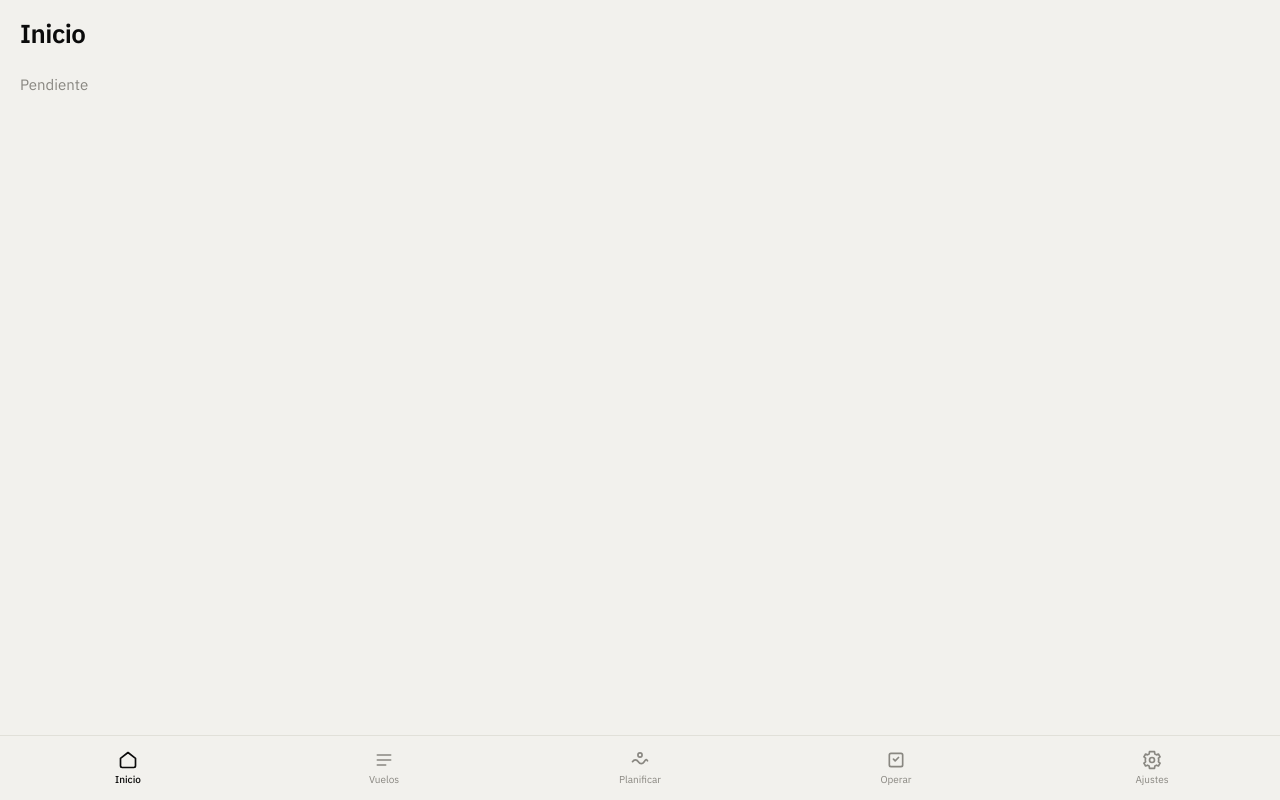
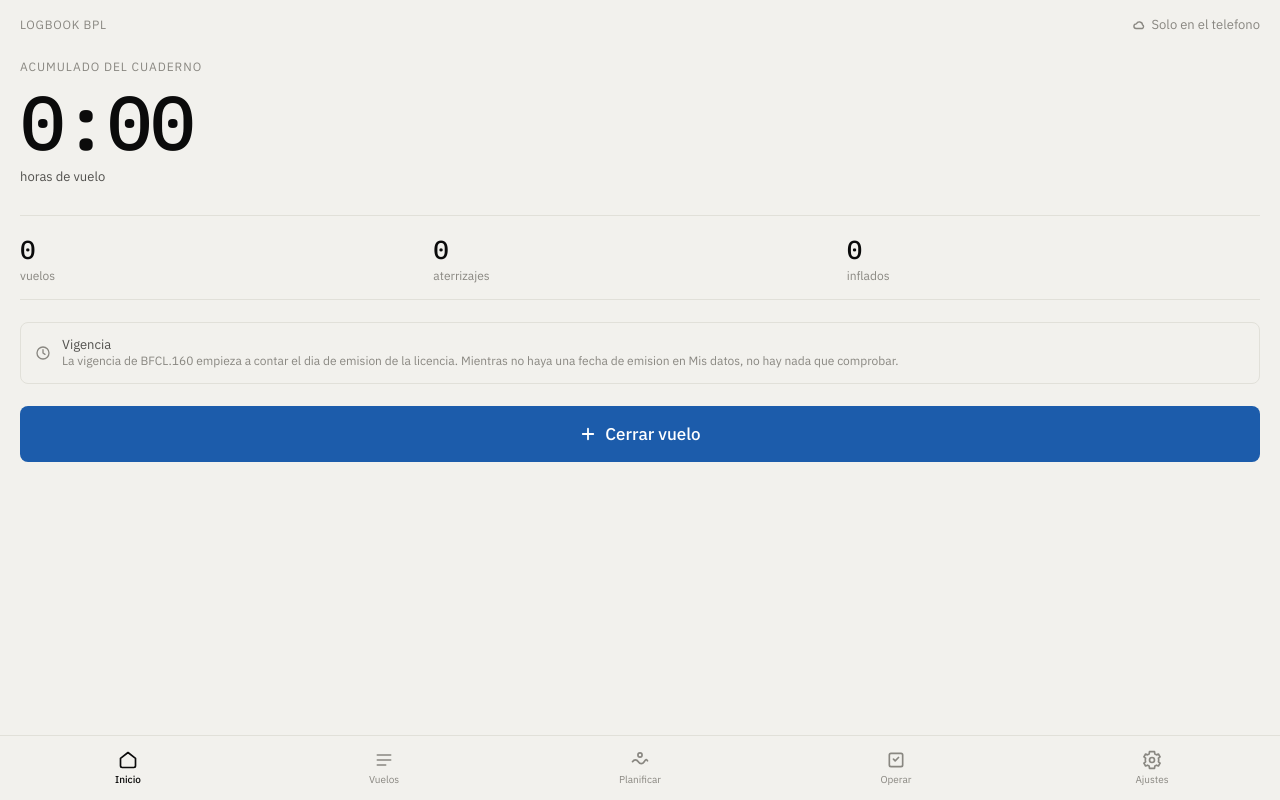
Before and after one commit to didachf/bpl-app, a Preact app: page / in a window 1280 px wide. Both pictures are taken after a click on the button "Empezar de cero". Built offline with nearby package versions, Linux system fonts and the light colour scheme.

Commit message:
feat(ui): Inicio, acumulado del cuaderno, incompletos y vigencia por clase

```diff
--- a/src/ui/components/PanelVigencia.tsx
+++ b/src/ui/components/PanelVigencia.tsx
@@ -73,7 +73,7 @@ export function PanelVigencia(
               width={2.4}
             />
             <span class="lbl" style="flex-grow: 1; min-width: 0;">{i.label}</span>
-            <span class="num lbl muted">{i.valor}</span>
+            <span class="num lbl muted" style="white-space: nowrap;">{i.valor}</span>
           </div>
         ))}
       </div>
--- a/src/ui/screens/Inicio.tsx
+++ b/src/ui/screens/Inicio.tsx
@@ -1,5 +1,148 @@
+// src/ui/screens/Inicio.tsx
+// El acumulado del cuaderno como numero protagonista, los incompletos
+// pendientes de rematar, y el boton de cerrar vuelo.
+//
+// NO hay panel de progreso hacia el BPL. Se retiro con el resto del
+// seguimiento del curso, y con el `domain/progress.ts` entero. Durante la fase
+// de alumno esta pantalla no lleva ningun contador reglamentario a proposito:
+// el acumulado es un dato llano. Ver el spec §5.
+import { logbookTotals } from '../../domain/totals'
+import type { BalloonClass } from '../../domain/types'
+import { Icon } from '../components/Icon'
+import { Notice } from '../components/Notice'
+import { PanelVigencia } from '../components/PanelVigencia'
 import { Screen } from '../components/Screen'
+import { formatDateShort, formatHm } from '../format'
+import { missingFields } from '../incomplete'
+import { hrefOf } from '../router'
+import { flightTitle, sortedFlights } from '../select'
+import { useDoc, useStore } from '../state'
+import { hoy } from '../today'
+
+const SYNC: Record<string, { texto: string; color: string; icono: 'check' | 'nube' | 'alerta' }> = {
+  sin_configurar: { texto: 'Solo en el telefono', color: 'var(--dim)', icono: 'nube' },
+  al_dia: { texto: 'Al dia', color: 'var(--ok)', icono: 'check' },
+  pendiente: { texto: 'Sin subir', color: 'var(--dim)', icono: 'nube' },
+  subiendo: { texto: 'Subiendo...', color: 'var(--dim)', icono: 'nube' },
+  conflicto: { texto: 'Conflicto', color: 'var(--warn)', icono: 'alerta' },
+  error: { texto: 'Fallo al subir', color: 'var(--warn)', icono: 'alerta' },
+}
+
+/**
+ * Las clases de globo realmente voladas.
+ *
+ * La vigencia es POR CLASE, asi que se enseña un panel por cada clase que
+ * aparezca en el cuaderno. Sin vuelos todavia, se enseña la de aire caliente,
+ * que es la del curso.
+ */
+function clasesVoladas(
+  balloons: { id: string; balloonClass: BalloonClass }[],
+  flights: { balloonId: string }[],
+): BalloonClass[] {
+  const ids = new Set(flights.map(f => f.balloonId))
+  const clases = new Set<BalloonClass>()
+  for (const b of balloons) if (ids.has(b.id)) clases.add(b.balloonClass)
+  return clases.size === 0 ? ['hot_air'] : [...clases]
+}
 
 export function Inicio() {
-  return <Screen title="Inicio" tab="inicio"><p class="dim" style="padding: 0 20px;">Pendiente</p></Screen>
+  const doc = useDoc()
+  const { sync } = useStore()
+  const asOf = hoy()
+
+  const total = logbookTotals(doc, asOf)
+  const incompletos = sortedFlights(doc.flights.filter(f => !f.complete))
+  const s = SYNC[sync.kind]
+
+  return (
+    <Screen title="" tab="inicio">
+      <div style="display: flex; align-items: center; justify-content: space-between; padding: 0 20px;">
+        <div class="cap" style="letter-spacing: .06em;">Logbook BPL</div>
+        <a
+          href={hrefOf({ name: 'ajustesCopia' })}
+          style="display: flex; align-items: center; gap: 6px; text-decoration: none;"
+        >
+          <Icon name={s.icono} size={14} color={s.color} width={2.4} />
+          <span class="lbl" style={`color: ${s.color};`}>{s.texto}</span>
+        </a>
+      </div>
+
+      <div style="padding: 26px 20px 0 20px;">
+        <div class="cap">Acumulado del cuaderno</div>
+        <div
+          class="num"
+          style="font-size: 76px; line-height: 1; font-weight: 500; letter-spacing: -.03em; margin-top: 10px;"
+        >
+          {formatHm(total.minutes)}
+        </div>
+        <div class="lbl muted" style="margin-top: 8px;">horas de vuelo</div>
+      </div>
+
+      <div style="
+        margin: 30px 20px 0 20px; padding: 16px 0;
+        border-top: 1px solid var(--border); border-bottom: 1px solid var(--border);
+        display: grid; grid-template-columns: repeat(3, minmax(0, 1fr));
+      ">
+        {[
+          { n: total.flights, l: 'vuelos' },
+          { n: total.landings, l: 'aterrizajes' },
+          { n: total.inflations, l: 'inflados' },
+        ].map(c => (
+          <div key={c.l}>
+            <div class="num" style="font-size: 26px; font-weight: 500;">{c.n}</div>
+            <div class="lbl dim" style="font-size: 12px; margin-top: 2px;">{c.l}</div>
+          </div>
+        ))}
+      </div>
+
+      {total.partial && (
+        <div class="lbl dim" style="padding: 10px 20px 0 20px; line-height: 1.45;">
+          El acumulado se apoya en algun vuelo incompleto o con las horas incoherentes.
+        </div>
+      )}
+
+      <div style="padding: 22px 20px 0 20px; display: flex; flex-direction: column; gap: 10px;">
+        {(sync.kind === 'error' || sync.kind === 'conflicto') && (
+          <Notice
+            tone="warn"
+            title={sync.kind === 'conflicto' ? 'Conflicto sin resolver' : 'La copia de seguridad falla'}
+          >
+            {sync.kind === 'error' ? sync.mensaje : 'Alguien ha escrito el cuaderno desde otro sitio.'}
+            {' '}El cuaderno sigue funcionando entero en este telefono. Entra en Ajustes,
+            copia de seguridad.
+          </Notice>
+        )}
+
+        {incompletos.map(f => (
+          <a
+            key={f.id}
+            href={hrefOf({ name: 'detalle', flightId: f.id })}
+            class="card"
+            style="display: flex; align-items: center; gap: 11px; text-decoration: none; color: inherit;"
+          >
+            <Icon name="alerta" size={16} color="var(--warn)" />
+            <div style="flex-grow: 1; min-width: 0;">
+              <div class="lbl" style="font-weight: 500;">Vuelo sin rematar</div>
+              <div class="lbl dim" style="font-size: 12px;">
+                {formatDateShort(f.date)}, {flightTitle(doc, f)}.
+                {' '}Faltan {missingFields(doc, f).length} campos
+              </div>
+            </div>
+            <Icon name="derecha" size={16} color="var(--dim)" width={2.2} />
+          </a>
+        ))}
+
+        {clasesVoladas(doc.balloons, doc.flights).map(c => (
+          <PanelVigencia key={c} doc={doc} asOf={asOf} forClass={c} />
+        ))}
+      </div>
+
+      <div style="padding: 22px 20px 24px 20px;">
+        <a href={hrefOf({ name: 'cerrar' })} class="primary" style="text-decoration: none;">
+          <Icon name="mas" size={18} width={2.4} />
+          Cerrar vuelo
+        </a>
+      </div>
+    </Screen>
+  )
 }
--- a/src/ui/theme.css
+++ b/src/ui/theme.css
@@ -132,6 +132,13 @@ body {
   cursor: pointer;
 }
 
+/* Un boton deshabilitado tiene que parecerlo. Sin esto, el de restaurar del
+   primer uso se ve azul intenso y da a entender que se puede pulsar. */
+.primary:disabled, .secondary:disabled, .linkish:disabled {
+  opacity: .45;
+  cursor: default;
+}
+
 .linkish {
   border: none;
   background: none;
```
Also changed, not shown: 1 other file (tests, documents, lock files or other folders).
